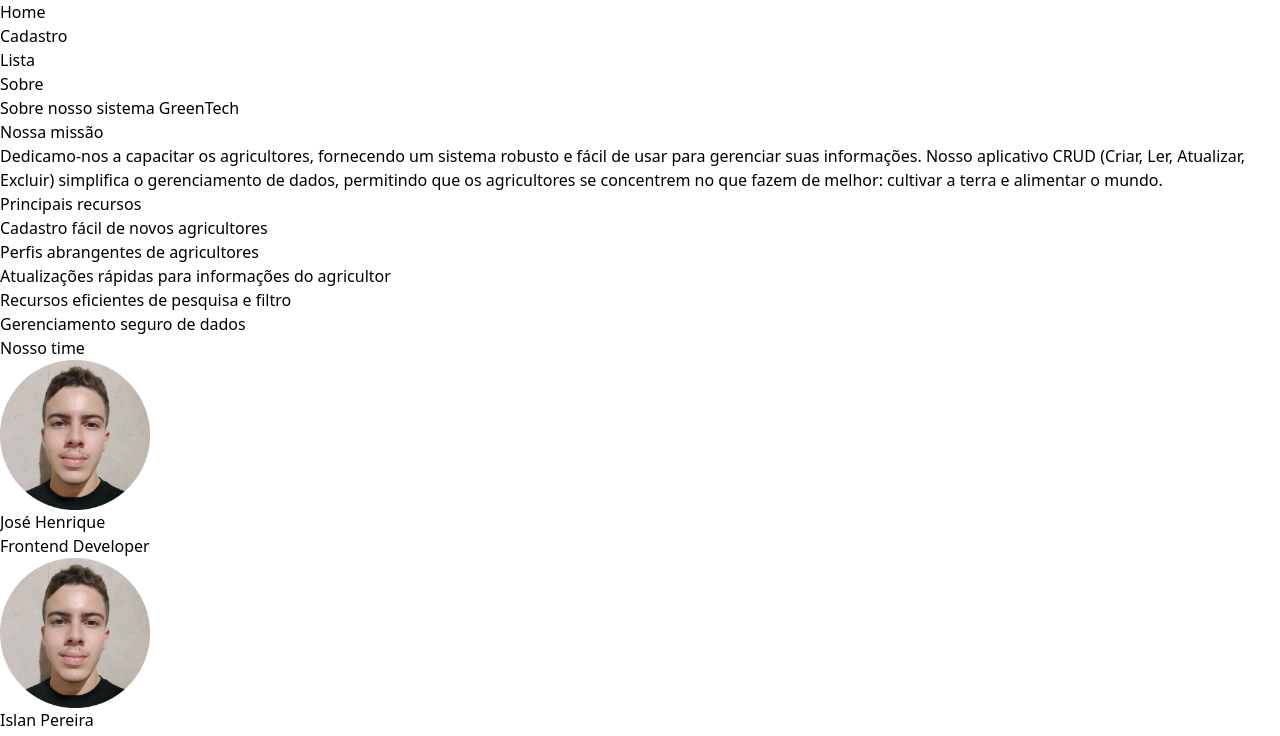
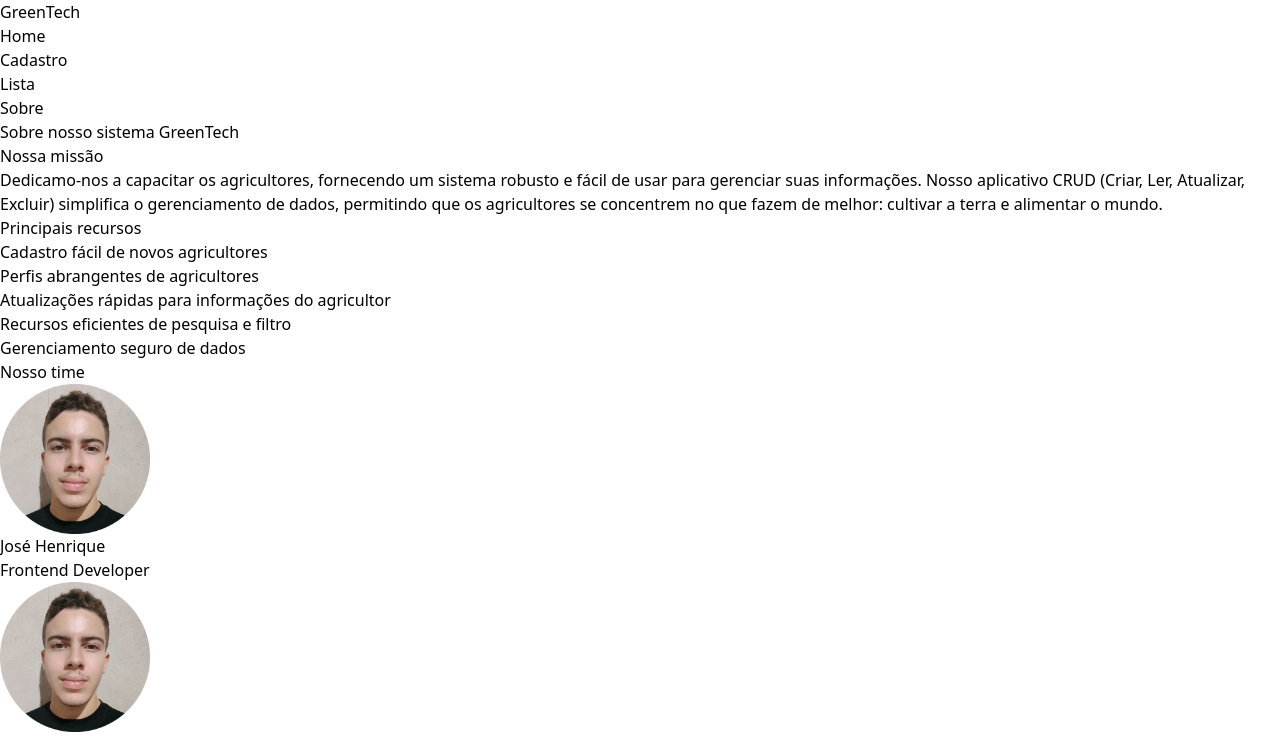
Before and after one commit to Bancos-de-Dados-II/projeto-2-mongodb-housestark, a React (Vite) app in the folder spa/: page /sobre in a window 1280 px wide. Shown: the top 736 px of the page. Built offline with nearby package versions, Linux system fonts and the light colour scheme.

Commit message:
view: adicionando headers nas páginas

```diff
--- a/spa/src/components/header.jsx
+++ b/spa/src/components/header.jsx
@@ -3,9 +3,12 @@ export function Header() {
     return (
       <>
         <div className='bg-slate-300 p-8 '>
-          <main className='bg-slate-50 p-4 rounded-xl'>
-            <nav>
-                <ul className="flex gap-5" >
+          <main className='bg-slate-50 p-4 rounded-xl flex justify-between pl-10 pr-10'>
+            <div>
+                <h1>GreenTech</h1>
+            </div>
+            <nav className="flex">
+                <ul className="flex gap-20" >
                     <li><Link to={'/'} >Home</Link></li>
                     <li><Link to={'/registrar'} >Cadastro</Link></li>
                     <li><Link to={'/agricultores'} >Lista</Link></li>
--- a/spa/src/pages/list.jsx
+++ b/spa/src/pages/list.jsx
@@ -6,8 +6,12 @@ import { FarmCard } from "../components/farmer-card"
 import { Modal } from "../components/modal"
 import { getFarmer } from "../utils/get-farmer"
 import { Input } from "../components/input"
+import { Header } from "../components/header"
+import { useNavigate } from "react-router";
 
 export function List() {
+  const navigate = useNavigate();
+
   const [search, setSearch] = useState('')
   const [farmerList, setFarmerList] = useState([]);
   const [position, setPosition] = useState([-6.890048, -38.555859]);
@@ -69,7 +73,9 @@ export function List() {
   }
 
   return (
-    <div className="bg-slate-300 h-screen p-4 sm:p-8 grid grid-cols-1 lg:grid-cols-2 gap-4 lg:gap-8">
+    <div>
+    <Header navigate={navigate} />
+    <div className="bg-slate-300 h-screen p-8 pt-0 grid grid-cols-1 lg:grid-cols-2 gap-4 lg:gap-8">
       <main className="bg-slate-50 p-4 sm:p-8 rounded-xl">
         <h1 className="text-xl sm:text-2xl font-bold mb-4">Family Farming</h1>
         <div className="flex justify-between items-center mb-4">
@@ -113,5 +119,6 @@ export function List() {
         getPosition={sendPosition}
       />
     </div>
+    </div>
   );
 }
--- a/spa/src/pages/register.jsx
+++ b/spa/src/pages/register.jsx
@@ -4,6 +4,7 @@ import { Map } from '../components/map'
 import { NavLink, useNavigate } from 'react-router'
 import { useState } from 'react'
 import { createFarmer } from '../utils/create-farmer'
+import { Header } from '../components/header'
 
 export function Register() {
   const navigate = useNavigate();
@@ -49,7 +50,10 @@ export function Register() {
   }
 
   return (
-    <div className='bg-slate-300 h-screen p-8 grid grid-cols-2 gap-8'>
+    <div>
+      <Header navigate={navigate} />
+
+    <div className='bg-slate-300 h-screen p-8 pt-0 grid grid-cols-2 gap-8'>
       <main className='bg-slate-50 p-8 rounded-xl'>
         <h1 className='text-2xl font-bold mb-4'>Family Farming</h1>
         <div className='flex justify-between items-center mb-4 mt-4'>
@@ -86,5 +90,6 @@ export function Register() {
         </div>
       </div>
     </div>
+    </div>
   )
 }
```
